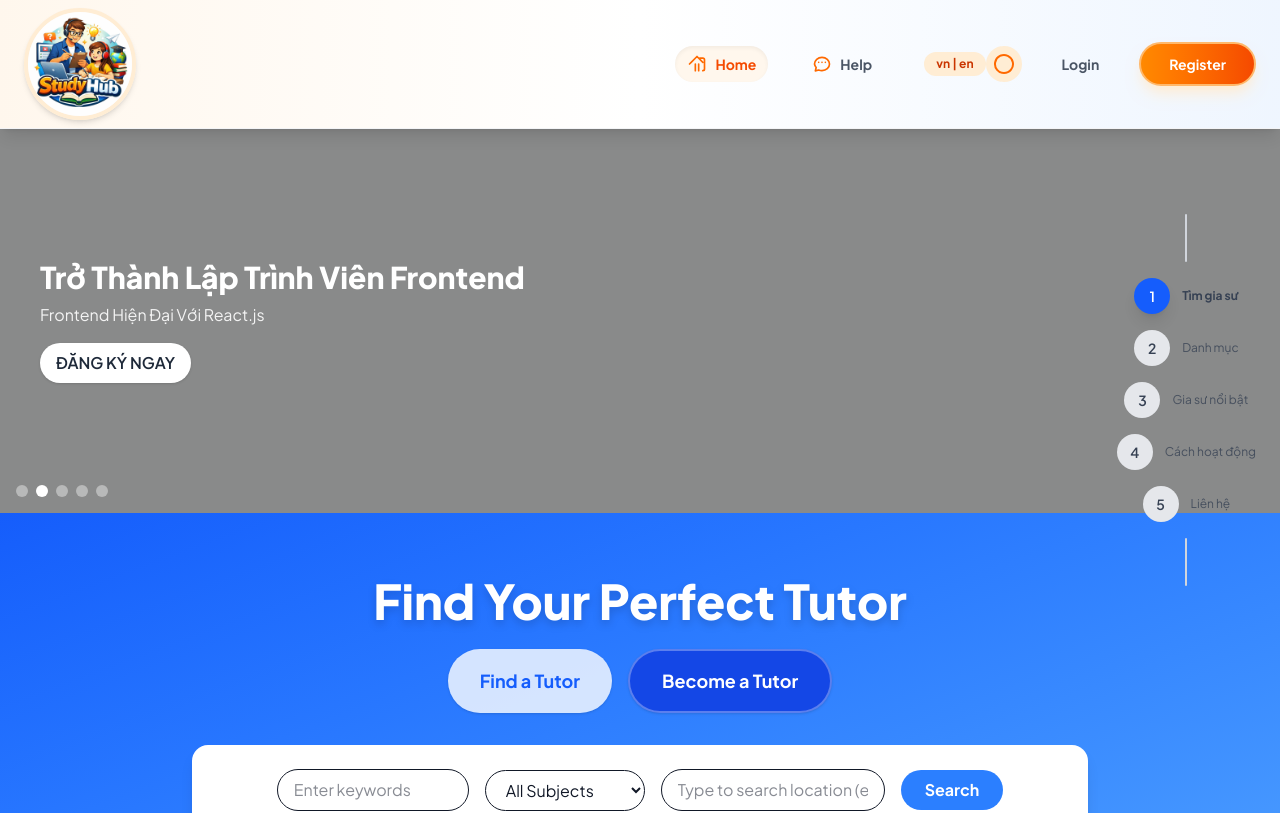
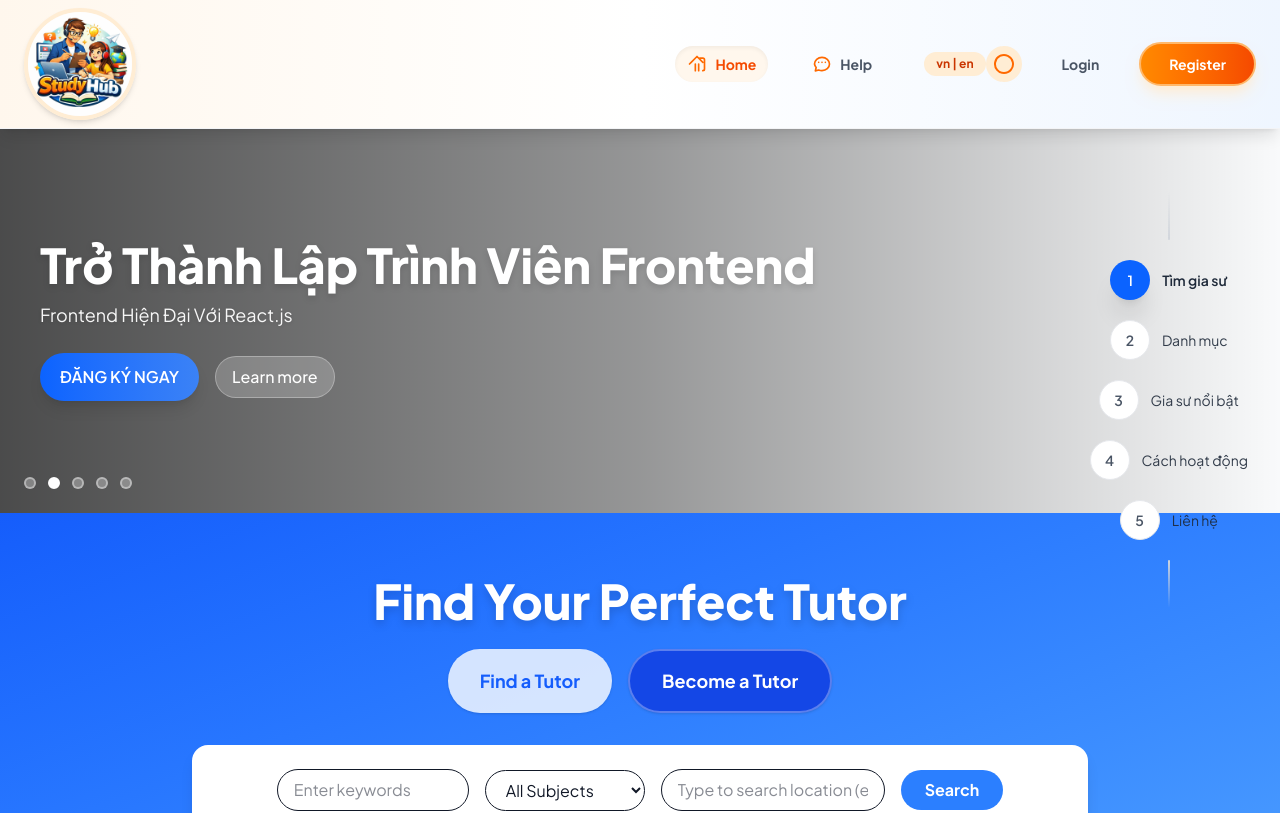
Before and after one commit to ducccc386/EXE, a React (Vite) app in the folder studyhub-frontend/: page / in a window 1280 px wide. Shown: the top 813 px of the page. Built offline with nearby package versions, Linux system fonts and the light colour scheme.

Commit message:
UI: polish Slider typography & CTAs; style StepsNav with accent colors and spacing

```diff
--- a/studyhub-frontend/src/components/Slider.jsx
+++ b/studyhub-frontend/src/components/Slider.jsx
@@ -64,24 +64,27 @@ export default function Slider({ className = "" }) {
             >
               <div className="w-full h-full">
                 <div className="absolute inset-0 bg-center bg-cover" style={{ backgroundImage: `url(${s.image})` }} />
-                <div className="absolute inset-0 bg-black/45" />
+                <div className="absolute inset-0 bg-gradient-to-r from-black/70 via-black/40 to-transparent" />
                 <div className="relative z-10 max-w-7xl mx-auto h-full flex items-center p-6 md:p-10">
                   <div className="flex-1 text-white">
-                    <h2 className="text-xl md:text-2xl lg:text-3xl font-extrabold">{s.title}</h2>
-                    <p className="mt-2 text-sm md:text-base opacity-90">{s.subtitle}</p>
-                    <button className="mt-4 inline-block bg-white text-gray-800 font-semibold px-4 py-2 rounded-full shadow">{s.cta}</button>
+                    <h2 className="text-2xl md:text-4xl lg:text-5xl font-extrabold drop-shadow-md">{s.title}</h2>
+                    <p className="mt-3 text-base md:text-lg opacity-95 max-w-2xl drop-shadow-sm">{s.subtitle}</p>
+                    <div className="mt-6 flex items-center gap-4">
+                      <button className="inline-flex items-center gap-2 bg-gradient-to-r from-[#0b63ff] to-[#3b82f6] text-white font-semibold px-5 py-3 rounded-full shadow-lg hover:scale-[1.02] transition-transform">{s.cta}</button>
+                      <button className="inline-flex items-center gap-2 bg-white/20 text-white font-medium px-4 py-2 rounded-full border border-white/30 hover:bg-white/30 transition-colors">Learn more</button>
+                    </div>
                   </div>
                 </div>
               </div>
             </div>
           ))}
 
-          <div className="absolute left-4 bottom-4 flex items-center gap-2">
+          <div className="absolute left-6 bottom-6 flex items-center gap-3">
             {slides.map((s, i) => (
               <button
                 key={s.id}
                 onClick={() => setIndex(i)}
-                className={`w-3 h-3 rounded-full ${i === index ? "bg-white" : "bg-white/40"}`}
+                className={`w-3 h-3 rounded-full border-2 ${i === index ? "border-white bg-white" : "border-white/40 bg-white/30"}`}
                 aria-label={`Go to slide ${i + 1}`}
               />
             ))}
--- a/studyhub-frontend/src/components/StepsNav.jsx
+++ b/studyhub-frontend/src/components/StepsNav.jsx
@@ -30,22 +30,22 @@ export default function StepsNav({ className = "" }) {
 
   return (
     <div className={`hidden md:flex flex-col items-center fixed right-6 top-1/2 -translate-y-1/2 z-50 ${className}`}>
-      <div className="h-12 w-0.5 bg-gray-300 rounded-full mb-4" />
-      <div className="flex flex-col items-center gap-4">
+      <div className="h-12 w-0.5 bg-gradient-to-b from-transparent to-gray-300 rounded-full mb-4" />
+      <div className="flex flex-col items-center gap-3">
         {sections.map((s, i) => (
           <button
             key={s.id}
             onClick={() => s.el.scrollIntoView({ behavior: "smooth", block: "center" })}
-            className="flex items-center gap-3"
+            className="flex items-center gap-3 px-2 py-1 rounded-md hover:bg-white/10 transition-colors"
             aria-label={`Go to section ${i + 1}`}>
-            <div className={`w-9 h-9 rounded-full flex items-center justify-center text-sm font-semibold ${i === active ? "bg-blue-600 text-white shadow-lg" : "bg-gray-200 text-gray-700"}`}>
+            <div className={`w-10 h-10 rounded-full flex items-center justify-center text-sm font-semibold transition-all ${i === active ? "bg-[#0b63ff] text-white shadow-xl" : "bg-white text-gray-600 border border-gray-200"}`}>
               {i + 1}
             </div>
-            <div className={`text-xs text-gray-700 max-w-[120px] text-left ${i === active ? "font-bold" : "opacity-80"}`}>{s.title}</div>
+            <div className={`text-sm text-gray-800 max-w-[140px] text-left ${i === active ? "font-semibold text-[#0b63ff]" : "opacity-90"}`}>{s.title}</div>
           </button>
         ))}
       </div>
-      <div className="h-12 w-0.5 bg-gray-300 rounded-full mt-4" />
+      <div className="h-12 w-0.5 bg-gradient-to-t from-transparent to-gray-300 rounded-full mt-4" />
     </div>
   );
 }
```
